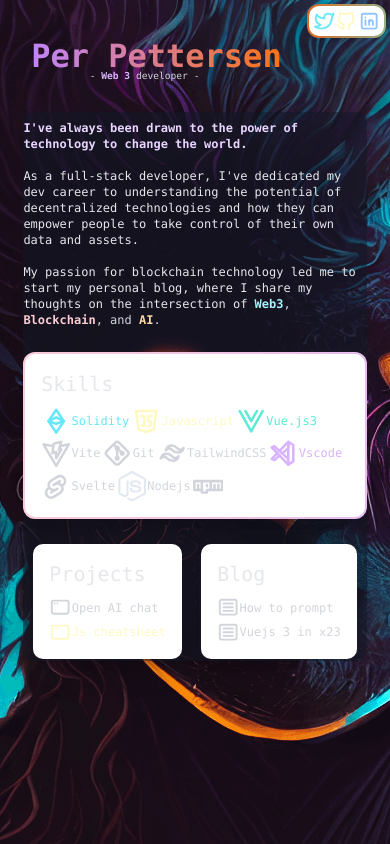
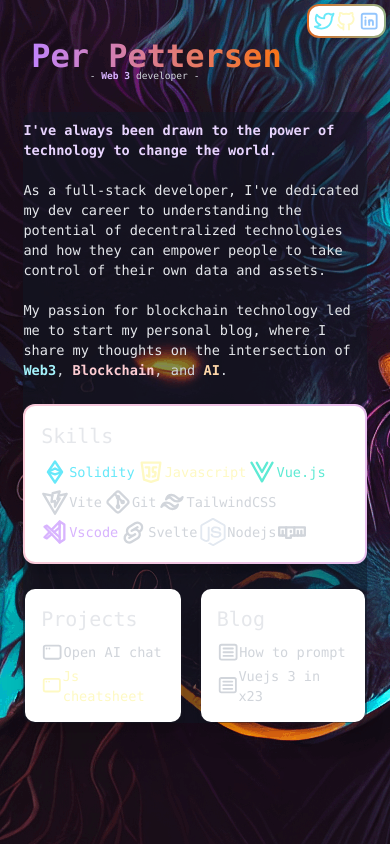
Before and after one commit to kodevasse/AI_AVATAR_web3per, a Vue app: page / in a window 390 px wide. Built offline with nearby package versions, Linux system fonts and the light colour scheme.

Commit message:
had to fix small issue

```diff
--- a/src/views/HomeView.vue
+++ b/src/views/HomeView.vue
@@ -34,14 +34,14 @@ window.addEventListener("resize", () => {
 });
 const widthHeight = computed(() => {
   if (screenWidth.value >= 1500) {
-    return { width: "2.5rem", height: "2.5rem" };
+    return { width: "2rem", height: "2rem" };
   } else {
-    return { width: "1.9rem", height: "1.9rem" };
+    return { width: "1.75rem", height: "1.75rem" };
   }
 });
 const widthHeightLinks = computed(() => {
   if (screenWidth.value >= 1500) {
-    return { width: "1.9rem", height: "1.9rem" };
+    return { width: "1.5rem", height: "1.5rem" };
   } else {
     return { width: "1.4rem", height: "1.4rem" };
   }
@@ -64,7 +64,7 @@ const widthHeightLinks = computed(() => {
             >Per Pettersen</span
           >
           <p
-            class="absolute 2xl:ml-[22.5%] ml-[23%] sm:ml-[12.9%] 2xl:mt-[6.5rem] 2xl:text-base text-[0.6rem] mt-[4.3rem] sm:mt-[6rem]"
+            class="absolute 2xl:ml-[22.5%] ml-[23%] sm:ml-[12.9%] 2xl:mt-[6.2rem] 2xl:text-base text-[0.6rem] mt-[4.3rem] sm:mt-[6rem]"
           >
             -
             <span
@@ -74,7 +74,7 @@ const widthHeightLinks = computed(() => {
             -
           </p>
           <div
-            class="absolute 2xl:ml-[18.5%] m-[6%] 2xl:mt-40 mt-28 2xl:w-[19%] 2xl:text-base text-xs sm:ml-[5%] xl:max-w-xl bg-gray-900 2xl:bg-transparent bg-opacity-50 pt-2 rounded-[10px]"
+            class="absolute 2xl:ml-[18.5%] m-[6%] 2xl:mt-40 mt-28 2xl:w-[19%] 2xl:text-[1rem] 2xl:leading-5 text-[0.85rem] sm:ml-[5%] xl:max-w-xl bg-gray-900 2xl:bg-transparent bg-opacity-50 pt-2 rounded-[10px] leading-5"
           >
             <span class="font-extrabold text-purple-200 xl:text-purple-300"
               >I've always been drawn to the power of technology to change the
@@ -117,7 +117,7 @@ const widthHeightLinks = computed(() => {
                   <div
                     class="flex flex-row items-center text-teal-300 cursor-pointer hover:opacity-70 transition-all duration-300 ease-in"
                   >
-                    <IconBrandVue :style="widthHeight" />Vue.js3
+                    <IconBrandVue :style="widthHeight" />Vue.js
                   </div>
                   <div
                     class="flex flex-row items-center cursor-pointer hover:opacity-70 transition-all duration-300 ease-in"
```
